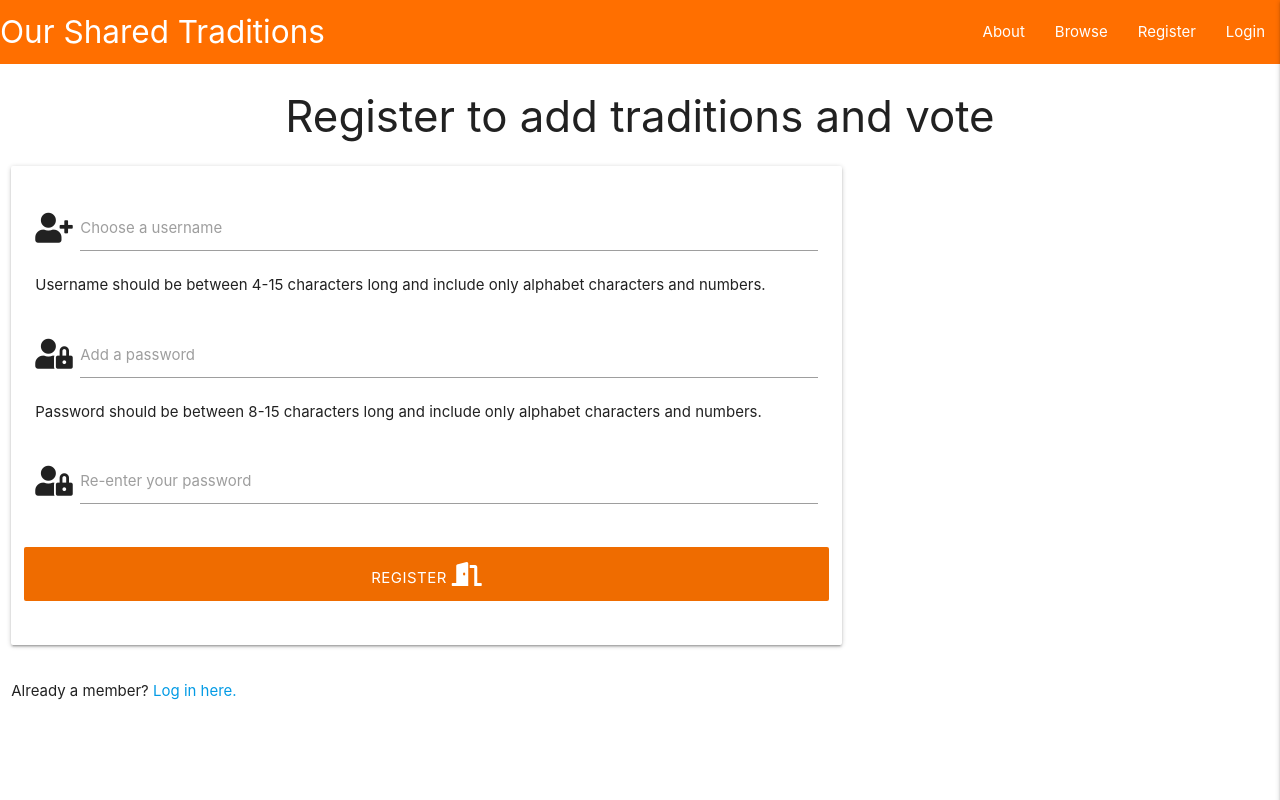
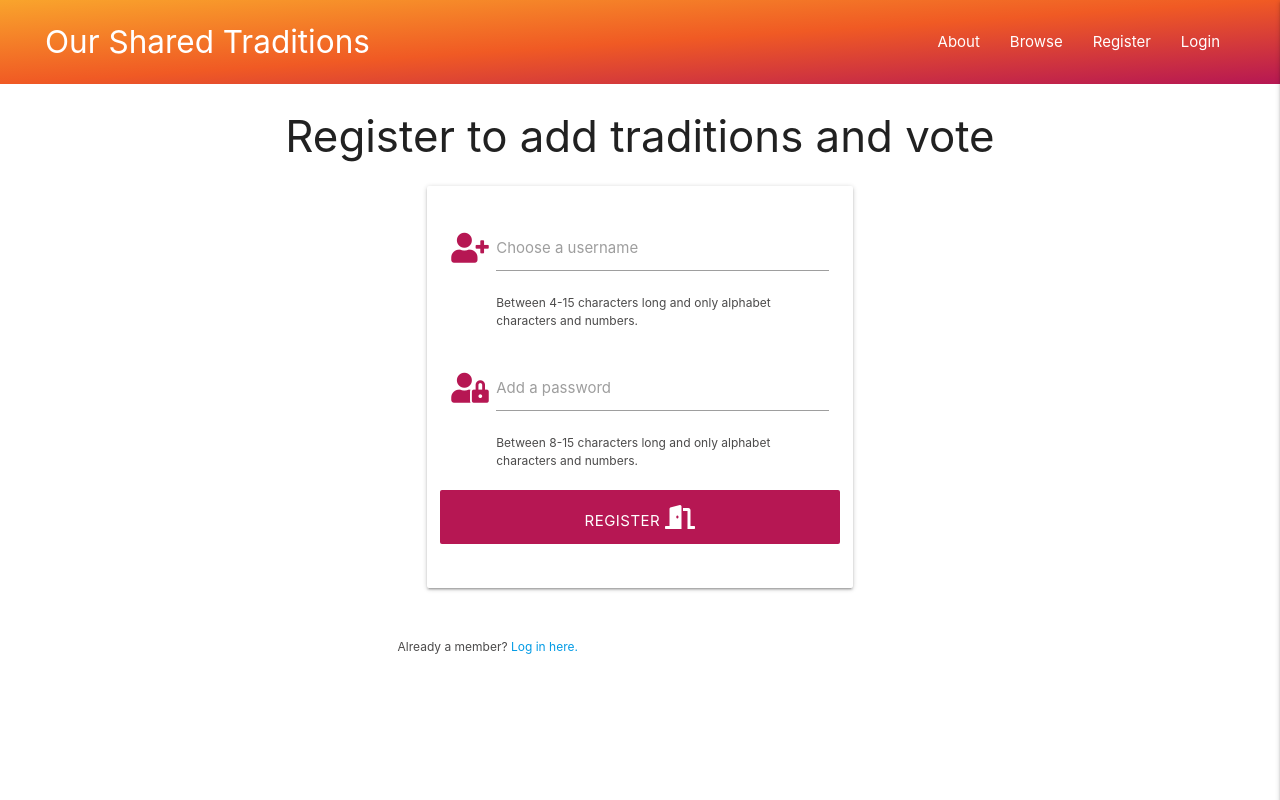
Before and after one commit to Jade-ux/OurTraditions, a Flask app: page /register in a window 1280 px wide. Run offline with Flask 2, Linux system fonts and the light colour scheme; some libraries are stand-ins or nearby versions.

Commit message:
Added styling to the forms and navigation.

```diff
--- a/app.py
+++ b/app.py
@@ -39,8 +39,6 @@ def register():
         register = {
             "username": request.form.get("username").lower(),
             "password": generate_password_hash(request.form.get("password")),
-            "confirm-password": generate_password_hash(
-                request.form.get("confirm-password"))
         }
         mongo.db.users.insert_one(register)
 
@@ -62,7 +60,7 @@ def login():
             if check_password_hash(
                 existing_user["password"], request.form.get("password")):
                 session["user"] = request.form.get("username").lower()
-                flash("Welcome,{}. This is where you can add, edit or delete your own traditions".format(request.form.get("username")))
+                flash("Welcome, {}".format(request.form.get("username")))
             else:
                 # invalid password match - we do not want to let them know exactly which they have wrong as that would make it easier to brute force entries
                 flash("The username/password you entered is incorrect, please try again")
--- a/static/css/style.css
+++ b/static/css/style.css
@@ -18,7 +18,63 @@ body {
   border: 0;
 }
 
-nav, .btn, .btn-large {
+nav {
+    box-shadow: none;
+    -webkit-box-shadow: none;
+    padding: 10px 45px 10px 45px;
+}
+
+.flashed-messages h3 {
+    line-height: 2;
+    color: #dd2c00;
+}
+
+/*-------------------------------------------------Colours*/
+
+.maroon {
+    color: #B61753;
+}
+
+.gradient-bar {
+    background-image: linear-gradient(to bottom right, #F9A42C, #F05A24, #B61753);
+}
+
+/*-------------------------------------------------Buttons*/
+
+.btn-large:hover {
+  transition: all 0.2s ease-in-out;
+  -moz-transition: all 0.2s ease-in-out;
+  -webkit-transition: all 0.2s ease-in-out;
+  -o-transition: all 0.2s ease-in-out;
+}
+
+.btn-large:focus {
+    box-shadow: none;
+}
+
+.maroon-button {
+    background-color: #B61753;
+    color: #fff;
+}
+
+.btn, .btn-large, .maroon-button:hover {
     box-shadow: none;
     -webkit-box-shadow: none;
 }
+
+.maroon-button:hover {
+    background-color: #EF324F;
+    color: #fff;
+}
+
+/*-------------------------------------------------Cards*/
+
+.hint-text {
+    font-size: 0.8em;
+}
+
+.hint-text {
+    color: #4c4b4b;
+    font-size: 0.8em;
+    padding-left: 45px;
+}
--- a/static/js/script.js
+++ b/static/js/script.js
@@ -1,10 +1,3 @@
   $(document).ready(function(){
     $('.sidenav').sidenav({edge: "right"});
   });
-
-  $('#password, #confirm-password').on('keyup', function(){
-        if ($(this).val() == $('#password').val()){
-          $('#password-message').html('Password is a match').css('color', 'green');
-        }else
-            $('#password-message').html('Password is not a match').css('color', 'red');
-  });
--- a/templates/base.html
+++ b/templates/base.html
@@ -1,20 +1,24 @@
 <!DOCTYPE html>
 <html lang="en">
+
 <head>
     <meta charset="UTF-8">
     <meta name="viewport" content="width=device-width, initial-scale=1.0">
     <link rel="stylesheet" href="https://cdnjs.cloudflare.com/ajax/libs/font-awesome/5.15.1/css/all.min.css"
-        integrity="sha512-+4zCK9k+qNFUR5X+cKL9EIR+ZOhtIloNl9GIKS57V1MyNsYpYcUrUeQc9vNfzsWfV28IaLL3i96P9sdNyeRssA==" crossorigin="anonymous" type="text/css"/>
-    <link rel="stylesheet" href="https://cdnjs.cloudflare.com/ajax/libs/materialize/1.0.0/css/materialize.min.css" type="text/css">
+        integrity="sha512-+4zCK9k+qNFUR5X+cKL9EIR+ZOhtIloNl9GIKS57V1MyNsYpYcUrUeQc9vNfzsWfV28IaLL3i96P9sdNyeRssA=="
+        crossorigin="anonymous" type="text/css" />
+    <link rel="stylesheet" href="https://cdnjs.cloudflare.com/ajax/libs/materialize/1.0.0/css/materialize.min.css"
+        type="text/css">
     <link rel="stylesheet" href="{{ url_for('static', filename='css/style.css')}}" type="text/css">
     {% block styles %}
     {% endblock %}
     <title>Traditions</title>
 </head>
+
 <body>
     <header>
         <!--top navbar-->
-        <nav class="nav-extended amber darken-4">
+        <nav class="nav-extended gradient-bar">
             <div class="nav-wrapper">
                 <a href="{{ url_for('get_traditions') }}" class="brand-logo">Our Shared Traditions</a>
                 <a href="#" data-target="mobile-demo" class="sidenav-trigger right"><i class="fas fa-bars"></i></a>
@@ -28,22 +32,39 @@
         </nav>
         <!--mobile sidenav-->
         <ul class="sidenav" id="mobile-demo">
-            <li><h4>Our Shared Traditions</h4></li>
+            <li>
+                <h4>Our Shared Traditions</h4>
+            </li>
             <li><a href="about.html">About</a></li>
             <li><a href="{{ url_for('get_traditions') }}">Browse</a></li>
             <li><a href="{{ url_for('register') }}">Register</a></li>
             <li><a href="{{ url_for('login') }}">Login</a></li>
         </ul>
     </header>
-
-    {% block content %}
-    {% endblock %}
-
-   <script src="https://code.jquery.com/jquery-3.5.1.min.js"
+    <section>
+        <!--flashed messages-->
+        {% with messages = get_flashed_messages() %}
+            {% if messages %}
+                {% for message in messages %}
+                    <div class="row flashed-messsages">
+                        <h3 class="center-align">
+                            {{ message }}
+                        </h3>
+                    </div>
+                {% endfor %}
+            {% endif %}
+        {% endwith %}
+    </section>
+    <main class="container">
+        {% block content %}
+        {% endblock %}
+    </main>
+    <script src="https://code.jquery.com/jquery-3.5.1.min.js"
         integrity="sha256-9/aliU8dGd2tb6OSsuzixeV4y/faTqgFtohetphbbj0=" crossorigin="anonymous"></script>
     <script src="https://cdnjs.cloudflare.com/ajax/libs/materialize/1.0.0/js/materialize.min.js"></script>
     <script src="{{ url_for('static', filename='js/script.js') }}"></script>
     {% block scripts %}
     {% endblock %}
 </body>
+
 </html>
--- a/templates/register.html
+++ b/templates/register.html
@@ -4,47 +4,37 @@
 <h3 class="center-align">Register to add traditions and vote</h3>
 
 <div class="row">
-    <form class="col s12 m8" method="POST" action="{{ url_for('register') }}">
+    <form class="col s12 offset-m3 m6" method="POST" action="{{ url_for('register') }}">
         <div class="card-panel">
             <!--username field-->
             <div class="row">
                 <div class="input-field col s12">
-                    <i class="fas fa-user-plus prefix"></i>
+                    <i class="fas fa-user-plus prefix maroon"></i>
                     <input id="username" name="username" type="text" minlength="4" max-length="15"
                         pattern="^[a-zA-Z0-9]{4,15}$" class="validate" required>
                     <label for="username">Choose a username</label>
                 </div>
                 <div class="col s12">
-                    <p>Username should be between 4-15 characters long and include only alphabet characters and numbers.
+                    <p class="hint-text">Between 4-15 characters long and only alphabet characters and numbers.
                     </p>
                 </div>
             </div>
             <!--password field-->
             <div class="row">
                 <div class="input-field col s12">
-                    <i class="fas fa-user-lock prefix light-text text darken"></i>
+                    <i class="fas fa-user-lock prefix maroon"></i>
                     <input id="password" name="password" type="password" minlength="8" max-length="20"
                         pattern="^[a-zA-Z0-9]{8,20}$" class="validate" required>
                     <label for="password">Add a password</label>
                 </div>
                 <div class="col s12">
-                    <p>Password should be between 8-15 characters long and include only alphabet characters and numbers.
+                    <p class="hint-text">Between 8-15 characters long and only alphabet characters and numbers.
                     </p>
-                </div>
-            </div>
-            <!--confirm password field-->
-            <div class="row">
-                <div class="input-field col s12">
-                    <i class="fas fa-user-lock prefix light-text text darken"></i>
-                    <input id="confirm-password" name="confirm-password" type="password" minlength="8" max-length="20"
-                        pattern="^[a-zA-Z0-9]{8,20}$" class="validate" required>
-                    <label for="confirm-password">Re-enter your password</label>
-                    <span id="password-message"></span>
                 </div>
             </div>
             <!--register button-->
             <div class="row">
-                <button type="submit" class="col s12 btn-large orange darken-3">Register <i
+                <button type="submit" class="col s12 btn-large maroon-button">Register <i
                         class="fas fa-door-open"></i></button>
             </div>
         </div>
@@ -52,9 +42,9 @@
 </div>
             <!--Already a member link-->
             <div class="row">
-                <div class="col s12">
-                    <p>Already a member?
-                        <a href="{{ url_for('login') }}">Log in here.</a></p>
+                <div class="col s12 offset-m2 m8">
+                    <h5 class="hint-text">Already a member?
+                        <a href="{{ url_for('login') }}">Log in here.</a></h5>
                 </div>
             </div>
 
```
Also changed, not shown: templates/login.html (+8 -6 lines).
